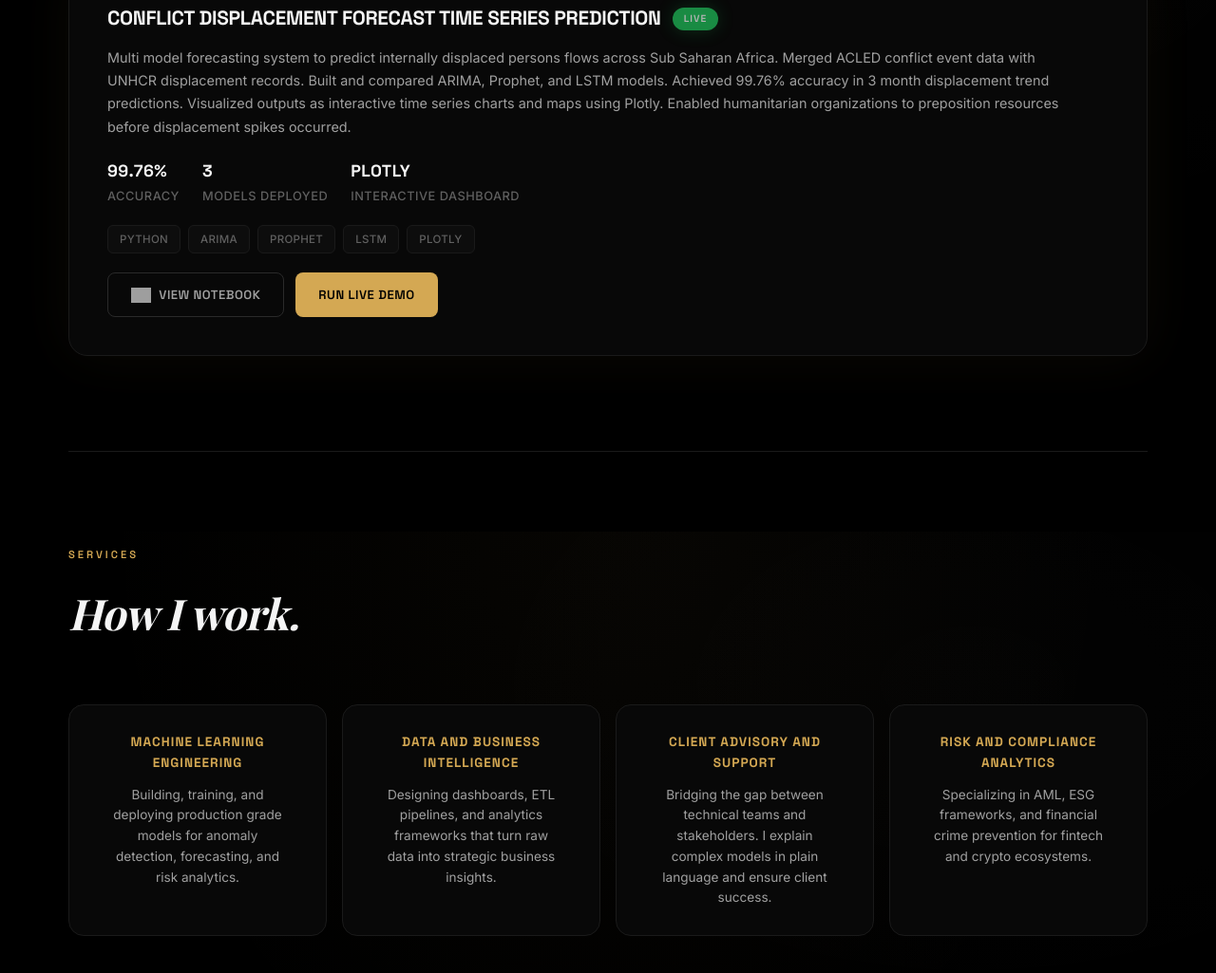
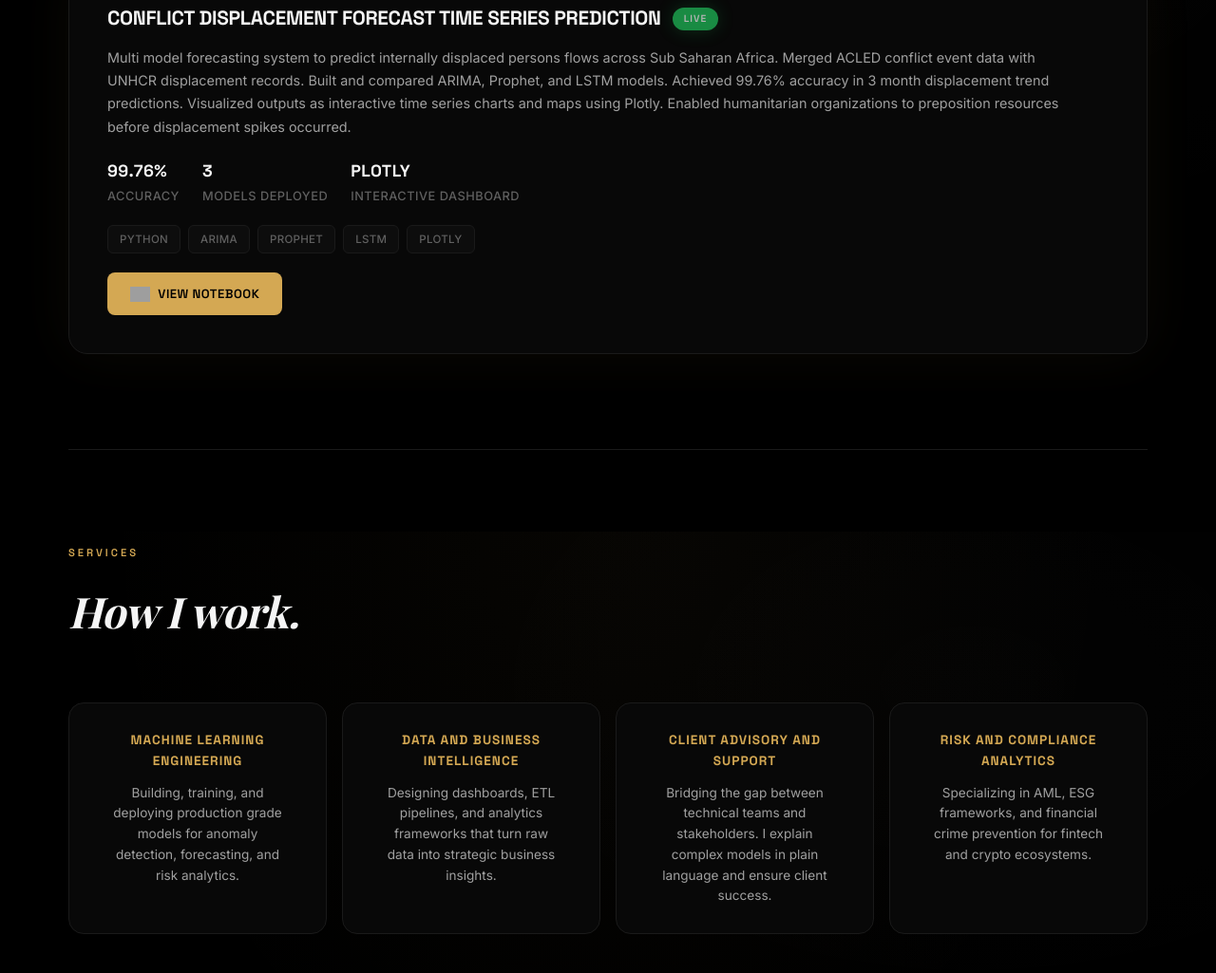
Before and after one commit to TinuolaRotimi/tinuolarotimi.github.io, a plain HTML site: page index.html in a window 1280 px wide. Shown: the part 2640-3665 px from the top of the page at 95% size. Drawn offline with nearby package versions, Linux system fonts and the light colour scheme; grey boxes are pictures that could not be loaded; a web font is replaced by a local one.

Commit message:
Update index.html

```diff
--- a/index.html
+++ b/index.html
@@ -880,11 +880,8 @@
                             <span>Plotly</span>
                         </div>
                         <div class="project-links">
-                            <a href="https://colab.research.google.com/drive/1L-KHJXMd-6ZbKMicxf8QvWUvqxRb-fgg?usp=sharing" target="_blank" class="btn btn-outline">
+                            <a href="https://colab.research.google.com/drive/1L-KHJXMd-6ZbKMicxf8QvWUvqxRb-fgg?usp=sharing" target="_blank" class="btn btn-primary">
                                 <img src="https://colab.research.google.com/assets/colab-badge.svg" alt="Colab"> View Notebook
-                            </a>
-                            <a href="https://colab.research.google.com/drive/1L-KHJXMd-6ZbKMicxf8QvWUvqxRb-fgg?usp=sharing" target="_blank" class="btn btn-primary">
-                                Run Live Demo
                             </a>
                         </div>
                     </div>
```
